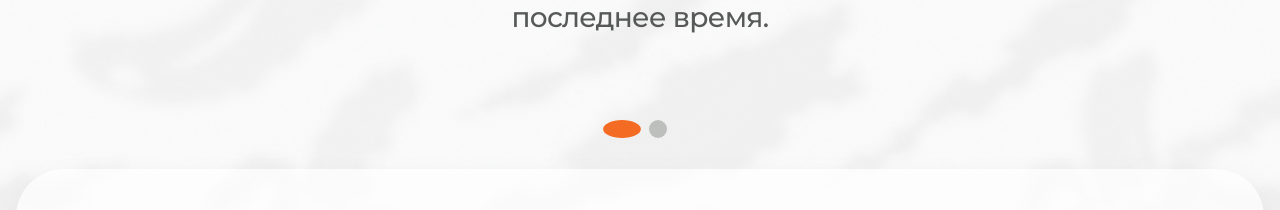
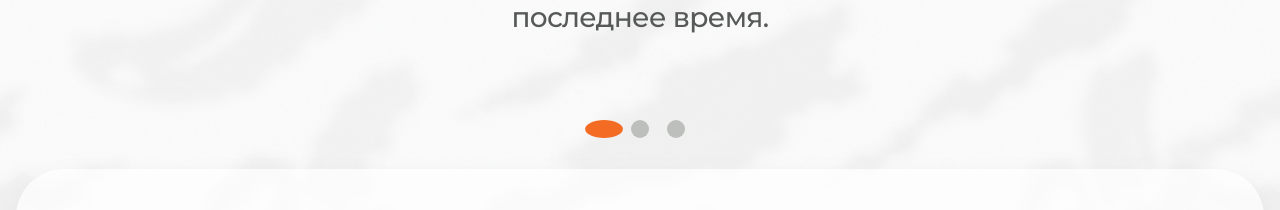
Before and after one commit to morf2/abizyana, a Next.js app: page / in a window 1280 px wide. Shown: the part 6569-6779 px from the top of the page. Built offline with nearby package versions, Linux system fonts and the light colour scheme.

Commit message:
Add Starship FC project showcase

```diff
--- a/app/globals.css
+++ b/app/globals.css
@@ -432,6 +432,7 @@ html.photo-motion-ready .team-photo.is-photo-visible::after { animation: photo-s
 .project-logo-frame img { width: 100%; height: 100%; object-fit: contain; }
 .project-logo-vostroy { max-width: 430px; }
 .project-logo-uno { width: min(48vw, 230px); height: 230px; overflow: hidden; border-radius: 50%; background: #f4efe9; }
+.project-logo-starship { width: min(42vw, 176px); height: 264px; }
 .project-slide p { max-width: 42ch; margin: 24px auto 0; color: var(--muted); font-size: clamp(17px, 2vw, 23px); font-weight: 500; line-height: 1.3; }
 .project-monkey { position: absolute; z-index: 1; right: 4%; bottom: 6%; width: clamp(72px, 8vw, 105px); height: auto; transform: rotate(9deg); }
 .project-arrow {
--- a/sections/Projects.tsx
+++ b/sections/Projects.tsx
@@ -16,6 +16,13 @@ const projects = [
     description: "Цифровой образ итальянского кафе с узнаваемым характером.",
     logo: "/figma/uno-caffe.png",
     logoClass: "project-logo-uno",
+  },
+  {
+    name: "STARSHIP FC",
+    description:
+      "Сайт футбольного клуба — сильная айдентика и удобная подача информации для игроков и болельщиков.",
+    logo: "/starship-fc.webp",
+    logoClass: "project-logo-starship",
   },
 ];
 
```
Also changed, not shown: public/starship-fc.webp (added).
